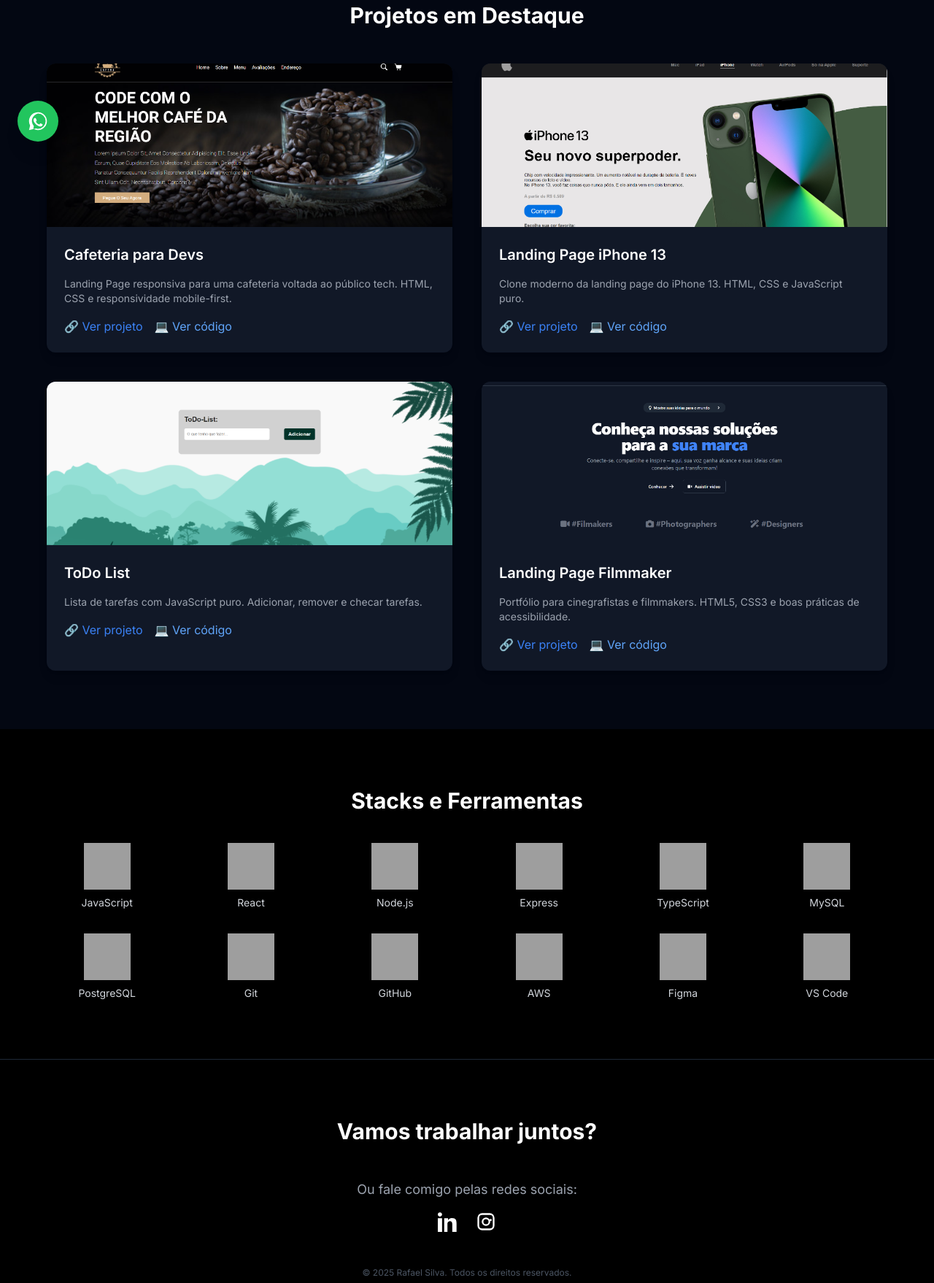
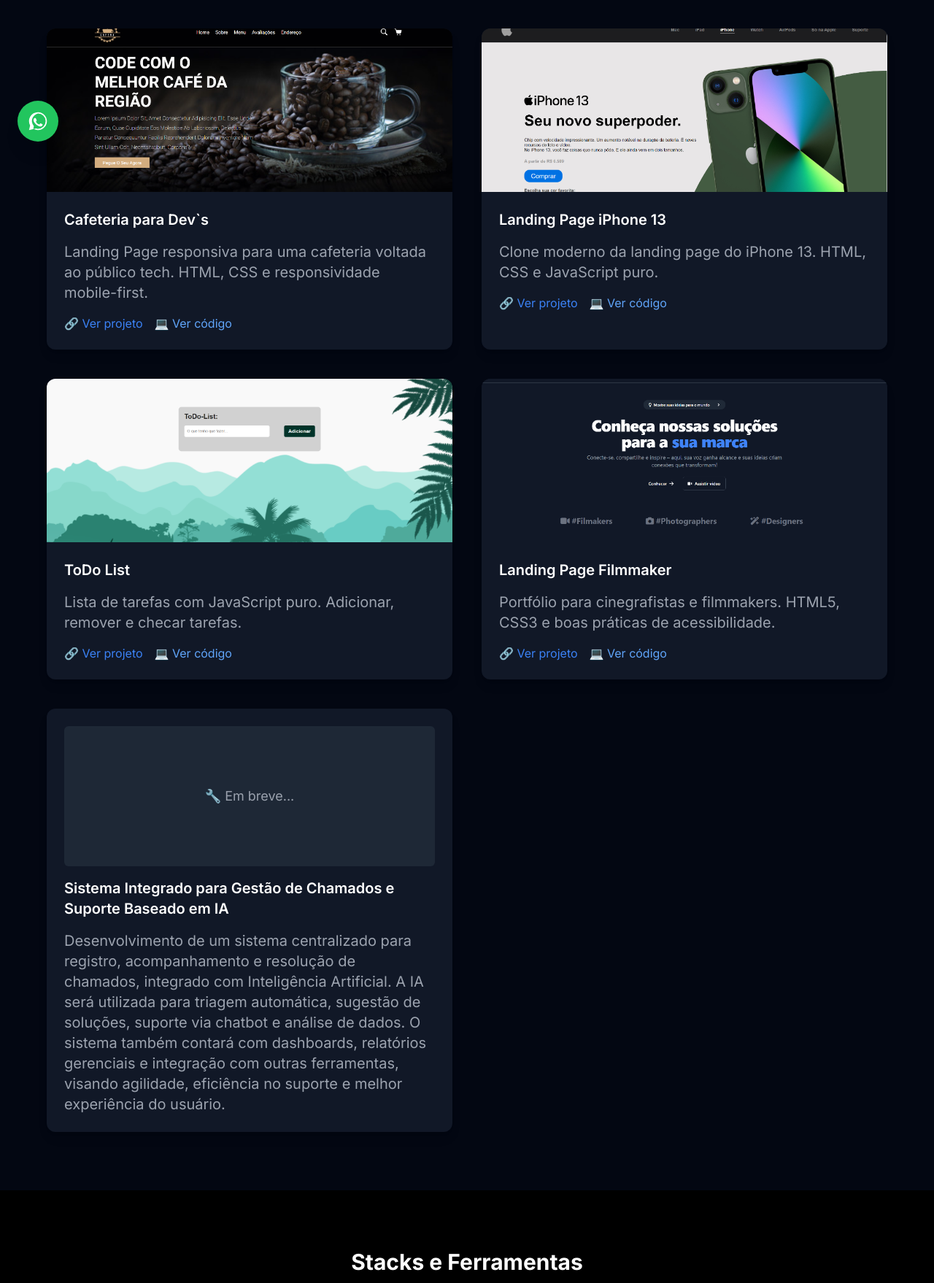
Before and after one commit to engrafaelsilva/Portfolio, a plain HTML site: page index.html in a window 1280 px wide. Shown: the part 582-2340 px from the top of the page at 73% size. Drawn offline with nearby package versions, Linux system fonts and the light colour scheme; grey boxes are pictures that could not be loaded.

Commit message:
Atualização nas fonts e nos cards

```diff
--- a/index.html
+++ b/index.html
@@ -10,16 +10,13 @@
 </head>
 <body class="bg-black text-white scroll-smooth font-[Inter]">
 
-  <!-- Header -->
   <header class="fixed top-0 left-0 right-0 bg-black/80 backdrop-blur border-b border-gray-800 z-50">
     <div class="max-w-7xl mx-auto px-4 py-4 flex items-center justify-between">
       <span class="text-3xl font-bold">Rafael Silva</span>
 
-      <!-- Botão mobile -->
       <button id="btn-menu" class="md:hidden text-3xl" aria-label="Abrir menu">☰</button>
 
-      <!-- Navegação desktop -->
-      <nav class="hidden md:flex space-x-8 text-sm font-medium">
+      <nav class="hidden md:flex space-x-8 text-xl font-medium">
         <a href="#about" class="text-xl hover:text-blue-500 transition">Sobre</a>
         <a href="#projects" class="text-xl hover:text-blue-500 transition">Projetos</a>
         <a href="#skills" class="text-xl hover:text-blue-500 transition">Tecnologias</a>
@@ -42,7 +39,6 @@
     </div>
   </header>
 
-  <!-- Sobre -->
   <section id="about" class="pt-28 pb-20 px-6 animate-on-scroll delay-animation">
     <div class="max-w-5xl mx-auto text-center">
       <h1 class="text-4xl sm:text-5xl font-bold leading-tight mb-6">
@@ -51,24 +47,19 @@
       <p class="text-xl text-gray-400 max-w-2xl mx-auto mb-8">
         Crio soluções web modernas com foco em performance, usabilidade e design responsivo. Especialista em <strong class="text-blue-500">React, Node.js, TypeScript e banco de dados relacionais.</strong> Também <strong class="text-blue-500">Metodologias Ágeis (Scrum e Kanbam)</strong>
       </p>
-      <a href="./cv/Curriculo%20-%20Dev%20Rafael%20Silva.pdf" download class="inline-block px-6 py-3 bg-blue-600 hover:bg-blue-500 text-white rounded-lg font-medium transition">
-        Baixar CV
-      </a>
     </div>
   </section>
 
-  <!-- Projetos -->
   <section id="projects" class="py-20 px-6 bg-gray-950 border-t border-gray-800 animate-on-scroll delay-animation">
     <div class="max-w-6xl mx-auto">
       <h2 class="text-3xl font-bold text-center mb-12">Projetos em Destaque</h2>
       <div class="grid md:grid-cols-2 gap-10">
 
-        <!-- Projeto 1 -->
         <div class="bg-gray-900 rounded-xl overflow-hidden shadow-lg hover:shadow-blue-500/30 transition">
           <img src="./images/Foto-Site-Cafeteria.png" alt="Cafeteria para Devs" class="w-full h-56 object-cover" />
           <div class="p-6 space-y-4">
-            <h3 class="text-xl font-semibold">Cafeteria para Devs</h3>
-            <p class="text-gray-400 text-sm">Landing Page responsiva para uma cafeteria voltada ao público tech. HTML, CSS e responsividade mobile-first.</p>
+            <h3 class="text-xl font-semibold">Cafeteria para Dev`s</h3>
+            <p class="text-gray-400 text-xl">Landing Page responsiva para uma cafeteria voltada ao público tech. HTML, CSS e responsividade mobile-first.</p>
             <div class="flex space-x-4">
               <a href="https://rafaeldevelloper.github.io/cafeteria-para-devs/" target="_blank" class="text-blue-500 hover:underline">🔗 Ver projeto</a>
               <a href="https://github.com/rafaeldevelloper/cafeteria-para-devs" target="_blank" class="text-blue-400">💻 Ver código</a>
@@ -76,12 +67,11 @@
           </div>
         </div>
 
-        <!-- Projeto 2 -->
         <div class="bg-gray-900 rounded-xl overflow-hidden shadow-lg hover:shadow-blue-500/30 transition">
           <img src="./images/Clone_IPhone_13.png" alt="Landing Page iPhone 13" class="w-full h-56 object-cover" />
           <div class="p-6 space-y-4">
             <h3 class="text-xl font-semibold">Landing Page iPhone 13</h3>
-            <p class="text-gray-400 text-sm">Clone moderno da landing page do iPhone 13. HTML, CSS e JavaScript puro.</p>
+            <p class="text-gray-400 text-xl">Clone moderno da landing page do iPhone 13. HTML, CSS e JavaScript puro.</p>
             <div class="flex space-x-4">
               <a href="https://landing-page-iphone13-dd0u2rqtf.vercel.app/" target="_blank" class="text-blue-500">🔗 Ver projeto</a>
               <a href="https://github.com/rafaeldevelloper/landing-page-iphone13" target="_blank" class="text-blue-400">💻 Ver código</a>
@@ -89,12 +79,11 @@
           </div>
         </div>
 
-        <!-- Projeto 3 -->
         <div class="bg-gray-900 rounded-xl overflow-hidden shadow-lg hover:shadow-blue-500/30 transition">
           <img src="./images/ToDo_List.png" alt="ToDo List" class="w-full h-56 object-cover" />
           <div class="p-6 space-y-4">
             <h3 class="text-xl font-semibold">ToDo List</h3>
-            <p class="text-gray-400 text-sm">Lista de tarefas com JavaScript puro. Adicionar, remover e checar tarefas.</p>
+            <p class="text-gray-400 text-xl">Lista de tarefas com JavaScript puro. Adicionar, remover e checar tarefas.</p>
             <div class="flex space-x-4">
               <a href="https://rafaeldevelloper.github.io/ToDo-List-com-JavaScript/" target="_blank" class="text-blue-500">🔗 Ver projeto</a>
               <a href="https://github.com/rafaeldevelloper/ToDo-List-com-JavaScript" target="_blank" class="text-blue-400">💻 Ver código</a>
@@ -102,12 +91,11 @@
           </div>
         </div>
 
-        <!-- Projeto 4 -->
         <div class="bg-gray-900 rounded-xl overflow-hidden shadow-lg hover:shadow-blue-500/30 transition">
           <img src="./images/LandingPageFilmaker.png" alt="Landing Page Filmmaker" class="w-full h-56 object-cover" />
           <div class="p-6 space-y-4">
             <h3 class="text-xl font-semibold">Landing Page Filmmaker</h3>
-            <p class="text-gray-400 text-sm">Portfólio para cinegrafistas e filmmakers. HTML5, CSS3 e boas práticas de acessibilidade.</p>
+            <p class="text-gray-400 text-xl">Portfólio para cinegrafistas e filmmakers. HTML5, CSS3 e boas práticas de acessibilidade.</p>
             <div class="flex space-x-4">
               <a href="https://rafaeldevelloper.github.io/landing-page-social-midia/" target="_blank" class="text-blue-500">🔗 Ver projeto</a>
               <a href="https://github.com/rafaeldevelloper/landing-page-social-midia" target="_blank" class="text-blue-400">💻 Ver código</a>
@@ -115,15 +103,25 @@
           </div>
         </div>
 
+        <div class="bg-gray-900 rounded-xl overflow-hidden shadow-lg hover:shadow-blue-500/30 transition">
+          <div class="p-6 space-y-4">
+            <div class="flex items-center justify-center h-48 bg-gray-800 rounded-md animate-pulse">
+              <span class="text-gray-400 text-lg font-medium">🔧 Em breve...</span>
+            </div>
+            <h3 class="text-xl font-semibold">Sistema Integrado para Gestão de Chamados e Suporte Baseado em IA</h3>
+            <p class="text-gray-400 text-xl">
+              Desenvolvimento de um sistema centralizado para registro, acompanhamento e resolução de chamados, integrado com Inteligência Artificial. A IA será utilizada para triagem automática, sugestão de soluções, suporte via chatbot e análise de dados. O sistema também contará com dashboards, relatórios gerenciais e integração com outras ferramentas, visando agilidade, eficiência no suporte e melhor experiência do usuário.
+            </p>
+          </div>
+        </div>
       </div>
     </div>
   </section>
 
-  <!-- Skills -->
   <section id="skills" class="py-20 px-6 animate-on-scroll delay-animation">
   <div class="max-w-6xl mx-auto text-center">
     <h2 class="text-3xl font-bold mb-10">Stacks e Ferramentas</h2>
-    <div class="grid grid-cols-2 sm:grid-cols-3 md:grid-cols-4 lg:grid-cols-6 gap-8 text-sm text-gray-300">
+    <div class="grid grid-cols-2 sm:grid-cols-3 md:grid-cols-4 lg:grid-cols-6 gap-8 text-xl text-gray-300">
         <div class="flex flex-col items-center space-y-2">
           <img src="https://skillicons.dev/icons?i=js" alt="JavaScript" class="w-16 h-16" />
           <span>JavaScript</span>
@@ -187,28 +185,48 @@
     </div>
     </section>
 
-  <!-- Contato -->
   <footer id="contact" class="bg-black border-t border-gray-800 py-20 animate-on-scroll delay-animation">
-    <div class="max-w-5xl mx-auto px-4">
-      <h3 class="text-3xl font-bold text-center mb-8">Vamos trabalhar juntos?</h3>
+    <div class="max-w-6xl mx-auto px-4">
+      <div class="grid grid-cols-1 md:grid-cols-3 gap-12 text-gray-400">
 
-      <div class="mt-12 text-center">
-        <p class="text-lg text-gray-400 mb-4">Ou fale comigo pelas redes sociais:</p>
-        <div class="flex justify-center space-x-6 text-white text-2xl">
+        <!-- Coluna 1: Logo / Nome -->
+        <div>
+          <h4 class="text-white text-xl font-semibold mb-2">Rafael Silva</h4>
+          <p class="text-xl">Desenvolvedor front-end focado em criar experiências digitais modernas e funcionais.</p>
+        </div>
+
+        <!-- Coluna 2: Navegação -->
+        <div>
+          <h4 class="text-white text-xl font-semibold mb-2">Navegação</h4>
+          <ul class="space-y-2 text-sm">
+            <li><a href="#home" class="text-xl hover:text-white transition">Home</a></li>
+            <li><a href="#about" class="text-xl hover:text-white transition">Sobre</a></li>
+            <li><a href="#projects" class="text-xl hover:text-white transition">Projetos</a></li>
+            <li><a href="#contact" class="text-xl hover:text-white transition">Contato</a></li>
+          </ul>
+        </div>
+
+        <!-- Coluna 3: Redes Sociais -->
+        <div>
+          <h4 class="text-white text-xl font-semibold mb-2">Redes Sociais</h4>
+          <div class="flex space-x-4 mt-2">
             <a href="https://www.linkedin.com/in/dev-rafaelsilva" target="_blank" aria-label="LinkedIn" class="hover:text-blue-500 transition">
-            <svg fill="currentColor" class="w-7 h-7" viewBox="0 0 24 24">
+              <svg fill="currentColor" class="w-6 h-6" viewBox="0 0 24 24">
                 <path d="M4.98 3.5C4.98 4.88 3.86 6 2.5 6S0 4.88 0 3.5 1.12 1 2.5 1 4.98 2.12 4.98 3.5zM0 8h5v16H0V8zm7.5 0H12v2.26h.08c.63-1.2 2.17-2.46 4.42-2.46C21.27 7.8 22 10.34 22 14.15V24h-5v-9.08c0-2.17-.78-3.65-2.73-3.65-1.49 0-2.38 1-2.77 1.96-.14.34-.18.81-.18 1.28V24H7.5V8z"/>
               </svg>
             </a>
             <a href="https://instagram.com/dev.rsilva" target="_blank" aria-label="Instagram" class="hover:text-pink-500 transition">
-            <svg fill="currentColor" class="w-7 h-7" viewBox="0 0 24 24">
+              <svg fill="currentColor" class="w-6 h-6" viewBox="0 0 24 24">
                 <path d="M7.5 2h9A5.5 5.5 0 0122 7.5v9A5.5 5.5 0 0116.5 22h-9A5.5 5.5 0 012 16.5v-9A5.5 5.5 0 017.5 2zm0 2A3.5 3.5 0 004 7.5v9A3.5 3.5 0 007.5 20h9a3.5 3.5 0 003.5-3.5v-9A3.5 3.5 0 0016.5 4h-9zM12 7a5 5 0 110 10 5 5 0 010-10zm0 2a3 3 0 100 6 3 3 0 000-6zm5.5-.25a1.25 1.25 0 110 2.5 1.25 1.25 0 010-2.5z"/>
               </svg>
             </a>
           </div>
         </div>
 
-        <p class="text-center text-gray-600 text-xs mt-12">&copy; 2025 Rafael Silva. Todos os direitos reservados.</p>
+      </div>
+
+      <!-- Direitos autorais -->
+      <p class="text-center text-gray-600 text-xl mt-12">&copy; 2025 Rafael Silva. Todos os direitos reservados.</p>
     </div>
   </footer>
 
```
Lines whose indentation alone changed are shown as unchanged.
